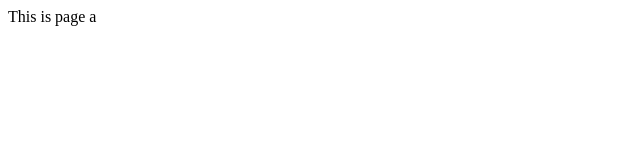
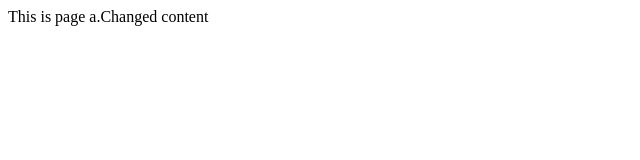
Before and after one commit to SidhanthReddy/firstrep, a plain HTML site: page a.html in a window 1280 px wide. Shown: the whole page, without its empty margins (0-640 px from the left). Drawn offline with Linux system fonts and the light colour scheme.

Commit message:
changed content of a.html

```diff
--- a/a.html
+++ b/a.html
@@ -5,7 +5,7 @@
     <body>
         <div class="a">
             <p>
-                This is page a
+                This is page a.Changed content
             </p>
         </div>
     </body>
```
